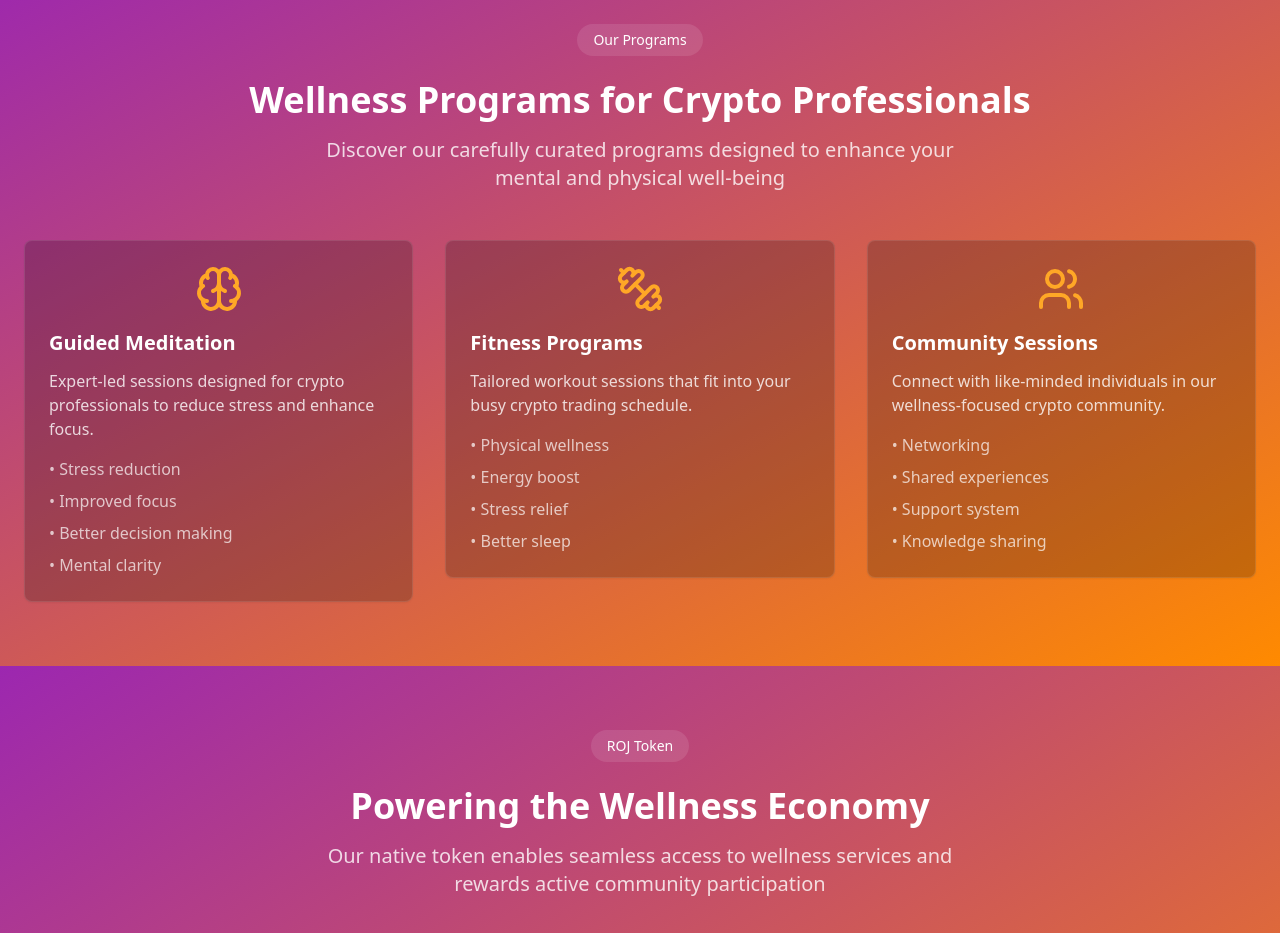
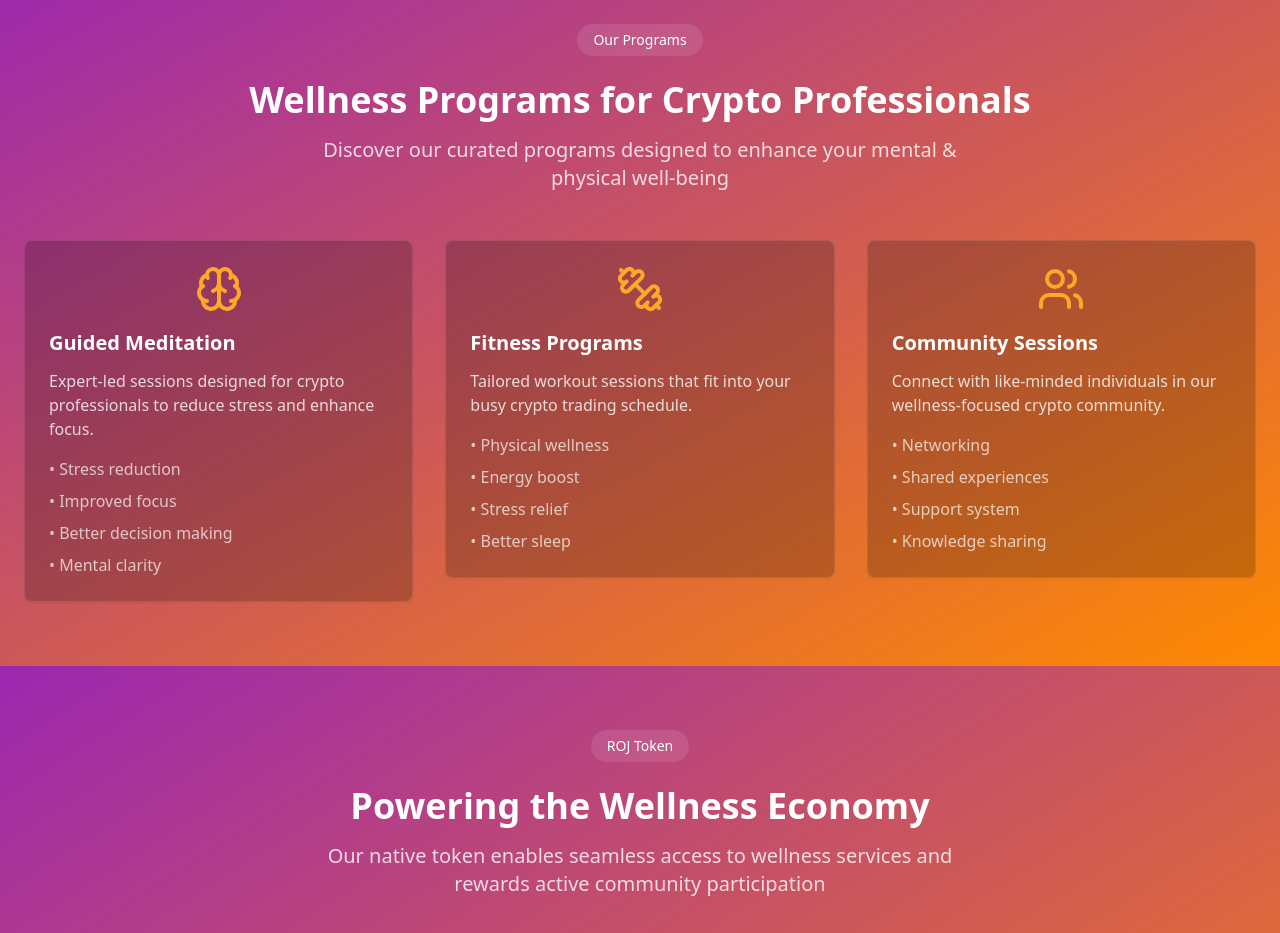
Before and after one commit to alexnomads/oasis-harmony-zone, a React (Vite) app: page / in a window 1280 px wide. Shown: the part 1420-2353 px from the top of the page. Built offline with nearby package versions, Linux system fonts and the light colour scheme.

Commit message:
Update Programs.tsx

```diff
--- a/src/components/Programs.tsx
+++ b/src/components/Programs.tsx
@@ -55,7 +55,7 @@ export const Programs = () => {
             Wellness Programs for Crypto Professionals
           </h2>
           <p className="text-xl text-white/80 max-w-2xl mx-auto">
-            Discover our carefully curated programs designed to enhance your mental and physical well-being
+            Discover our curated programs designed to enhance your mental & physical well-being
           </p>
         </motion.div>
         <div className="grid grid-cols-1 md:grid-cols-3 gap-8">
```
